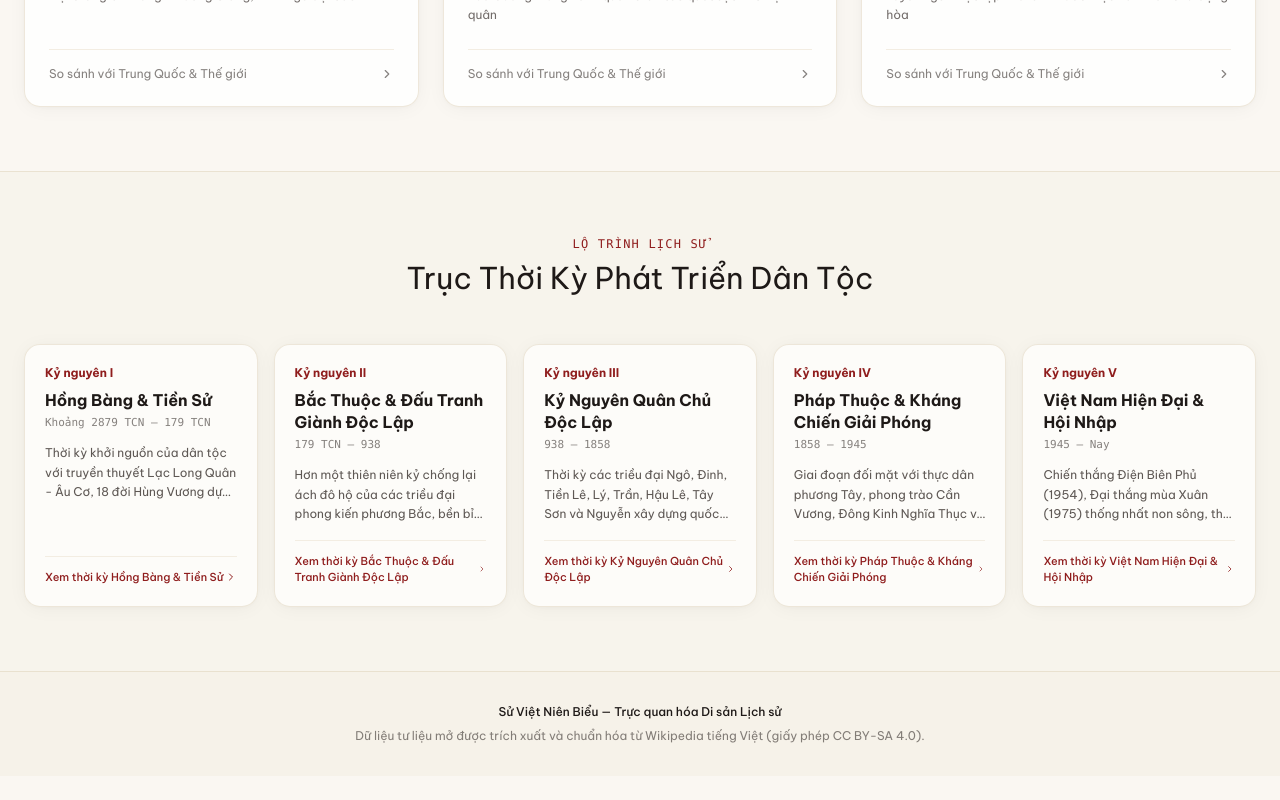
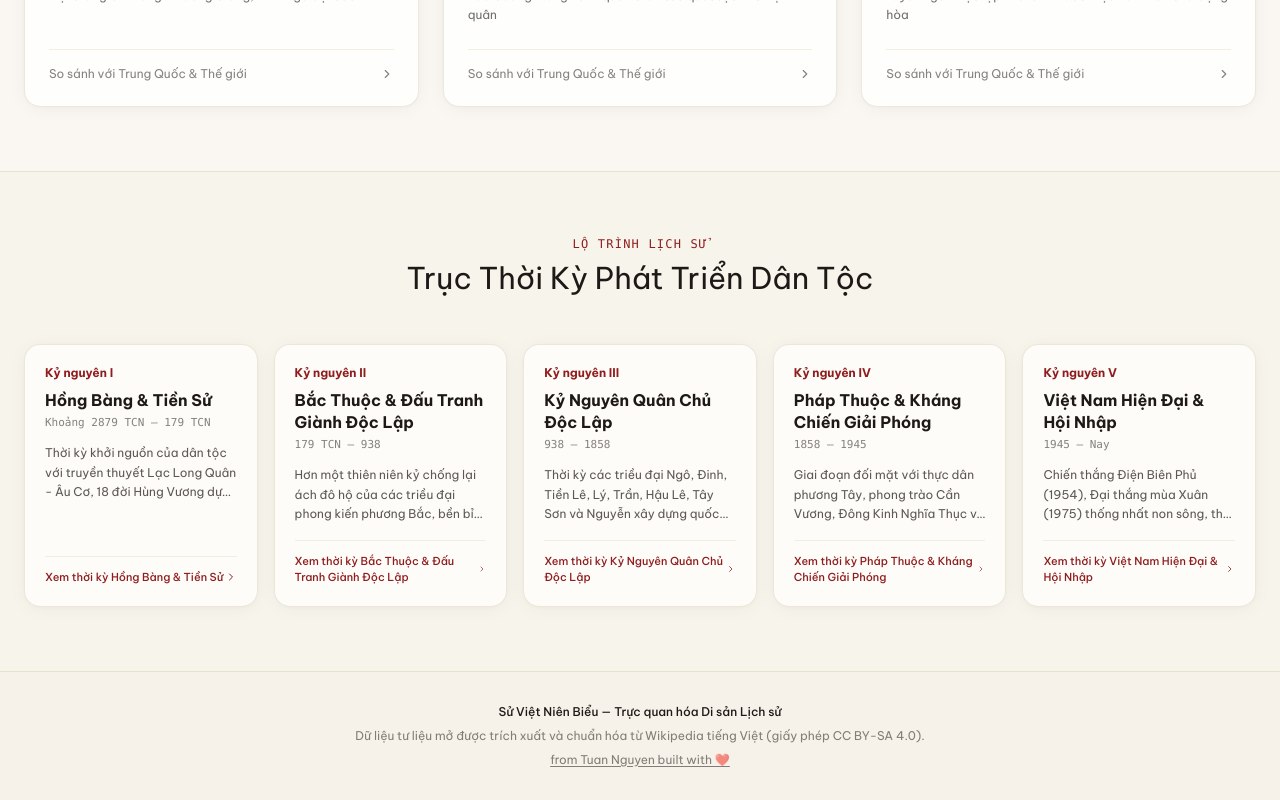
Before and after one commit to thiklab/thiklab-suviet-frontend, a Next.js app: page / in a window 1280 px wide. Shown: the part 1534-2334 px from the top of the page. Before the commit the page ends 2310 px from the top, so only its background shows below. Built offline with nearby package versions, Linux system fonts and the light colour scheme; no server answers.

Commit message:
Add attribution link to footer for Tuan Nguyen

```diff
--- a/app/layout.tsx
+++ b/app/layout.tsx
@@ -67,6 +67,16 @@ export default function RootLayout({
             <p>
               Dữ liệu tư liệu mở được trích xuất và chuẩn hóa từ Wikipedia tiếng Việt (giấy phép CC BY-SA 4.0).
             </p>
+            <p>
+              <a
+                href="https://tuan.thich.in/"
+                target="_blank"
+                rel="noopener noreferrer"
+                className="underline underline-offset-2 hover:text-crimson transition-colors"
+              >
+                from Tuan Nguyen built with ❤️
+              </a>
+            </p>
           </div>
         </footer>
       </body>
```
